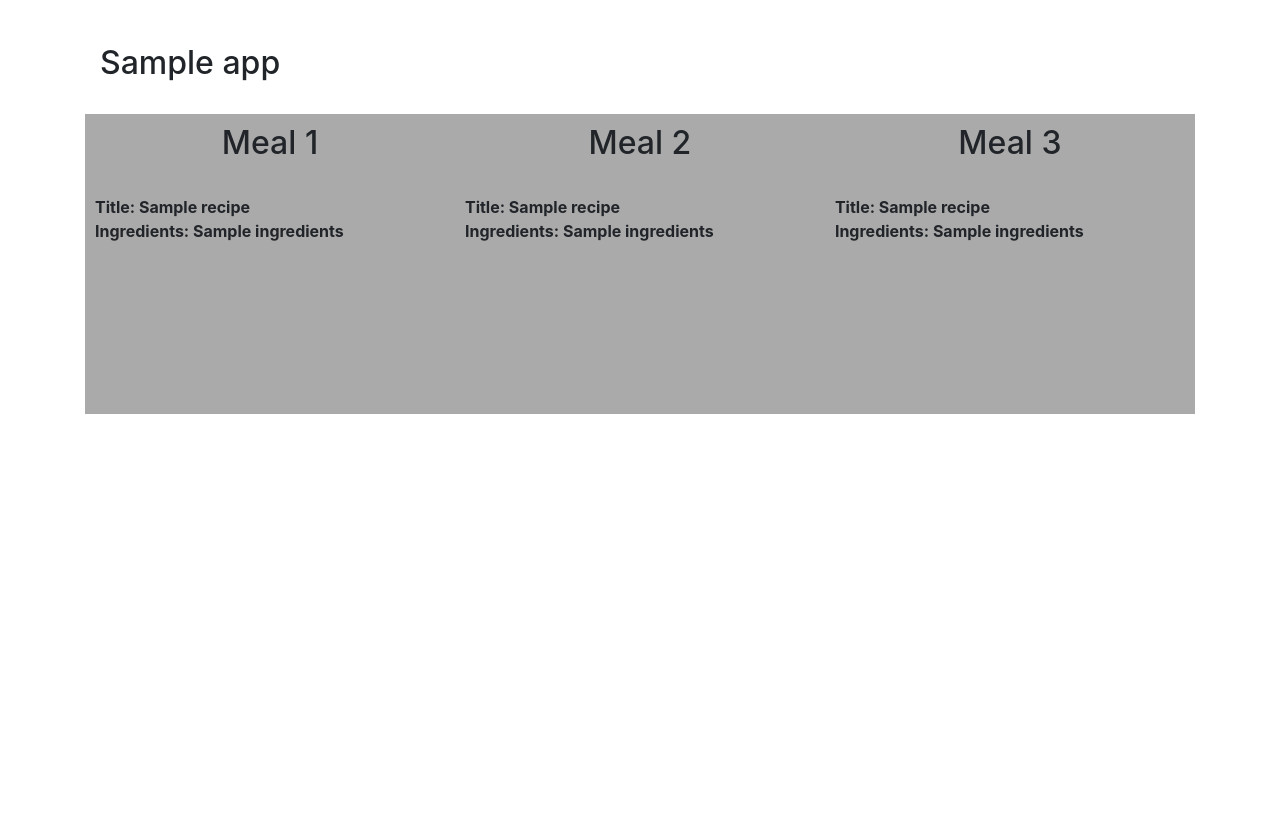
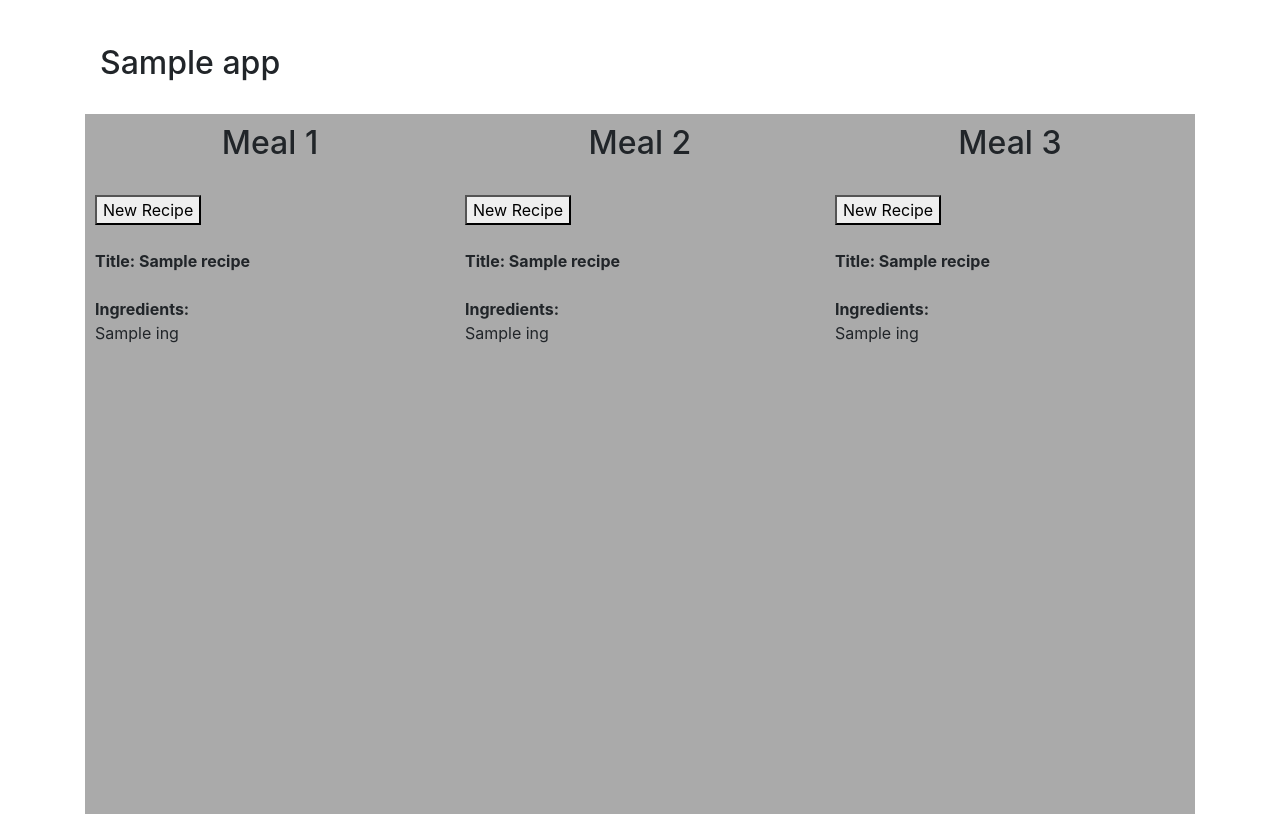
Before and after one commit to cameronfabbri/MealPrep, a Flask app: template templates/index.html in a window 1280 px wide. Shown: the part 56-870 px from the top of the page. Before the commit the page ends 470 px from the top, so only its background shows below. Run offline with Flask 2, Linux system fonts and the light colour scheme; the template is opened without the code that fills it: most values are stand-ins (such as "Sample title", 1, 10 or a date in 2020); some libraries are stand-ins or nearby versions.

Commit message:
new recipe button working

```diff
--- a/app.py
+++ b/app.py
@@ -4,12 +4,12 @@ app = Flask(__name__)
 
 from sqlalchemy import create_engine
 from sqlalchemy.orm import sessionmaker
-from db_setup import Base, Recipe
+from db_setup import Base, Recipe, Week
 
+import numpy as np
+import datetime
 import random
 import ast
-import numpy as np
-
 
 app_data = {
     "name":         "Meal Prep Web App",
@@ -27,23 +27,73 @@ DBSession = sessionmaker(bind=engine)
 session = DBSession()
 
 
-@app.route('/')
+@app.route('/', methods=['GET','POST'])
 def index():
-    num = session.query(Recipe).count()
-    rand_ids = [random.randint(1, num) for i in range(3)]
-    recipes = []
-    for r_id in rand_ids:
-        recipe = session.query(Recipe).get(r_id)
 
-        v_ingredients = ast.literal_eval(recipe.ingredients)
+    if request.method == 'POST':
+        print('Generating new recipe for meal',request.form['meal'])
 
-        ingredients = []
-        for ingredient in v_ingredients:
-            ingredients.append(ingredient['text'])
+        # Get old recipe from Week table
+        old_rid = int(request.form['meal'])
+        old_recipe = session.query(Week).get(old_rid)
+
+        # Get new random recipe
+        num = session.query(Recipe).count()
+        new_rid = random.randint(1, num)
+
+        new_recipe = session.query(Recipe).get(new_rid)
+
+        # Update Week with new recipe
+        old_recipe.title = new_recipe.title
+        old_recipe.rid = new_recipe.rid
+        old_recipe.ingredients = new_recipe.ingredients
+        old_recipe.instructions = new_recipe.instructions
+
+        return redirect(url_for('index'))
+
+    else:
+        d = datetime.datetime.now()
+
+        # Get all recipes in current week table
+        week_recipes_ = session.query(Week).all()
+
+        week_recipes = []
+
+        # No recipes in current week, so add three random ones
+        if week_recipes_ == []:
+
+            num = session.query(Recipe).count()
+            rand_ids = [random.randint(1, num) for i in range(3)]
+
+            for r_id in rand_ids:
+
+                recipe_ = session.query(Recipe).get(r_id)
+
+                recipe = {}
+                recipe['title'] = recipe_.title
+                recipe['ingredients'] = ast.literal_eval(recipe_.ingredients)
+                recipe['instructions'] = ast.literal_eval(recipe_.instructions)
+
+                week_recipes.append(recipe)
+
+                # Add to weekly recipe table
+                w_r = Week(
+                    title=recipe_.title,
+                    ingredients=recipe_.ingredients,
+                    instructions=recipe_.instructions,
+                    start_date=d)
+                session.add(w_r)
+                session.commit()
+        else:
+            for recipe_ in week_recipes_:
+                recipe = {}
+                recipe['title'] = recipe_.title
+                recipe['ingredients'] = ast.literal_eval(recipe_.ingredients)
+                recipe['instructions'] = ast.literal_eval(recipe_.instructions)
+                week_recipes.append(recipe)
 
 
-
-    return render_template('index.html', app_data=app_data, recipes=recipes)
+    return render_template('index.html', app_data=app_data, recipes=week_recipes)
 
 
 @app.route('/add', methods=['GET','POST'])
@@ -54,7 +104,7 @@ def add():
         rf = request.form
 
         new_recipe = Recipe(
-            title=rf['title'],
+            title=['title'],
             ingredients=rf['ingredients'],
             instructions=rf['instructions'])
 
--- a/templates/index.html
+++ b/templates/index.html
@@ -14,7 +14,7 @@
         float: left;
         width: 33.33%;
         padding: 10px;
-        height: 300px;
+        height: 700px;
     }
 
     .row:after{
@@ -31,23 +31,41 @@
     <div class="row">
         <div class="column" style="background-color:#aaa;">
             <h2> <center> Meal 1 </center> </h2><br>
+            <form id="r_form" action="#" method="post">
+                <input type="hidden" name="meal"  value="1"/>
+                <button type="submit">New Recipe</button>
+            </form><br>
             <p>
-                <b> Title: {{ recipes[0].title }} </b><br>
-                <b> Ingredients: {{ recipes[0].ingredients }} </b><br><br>
+                <b> Title: {{ recipes[0]['title'] }} </b><br><br>
+                <b> Ingredients: {% for ing in recipes[0]['ingredients'] %} </b><br>
+                {{ ing }}
+                {% endfor %}
             </p>
         </div>
         <div class="column" style="background-color:#aaa;">
             <h2> <center> Meal 2 </center> </h2><br>
+            <form id="r_form" action="#" method="post">
+                <input type="hidden" name="meal"  value="2"/>
+                <button type="submit">New Recipe</button>
+            </form><br>
             <p>
-                <b> Title: {{ recipes[1].title }} </b><br>
-                <b> Ingredients: {{ recipes[1].ingredients }} </b><br><br>
+                <b> Title: {{ recipes[1]['title'] }} </b><br><br>
+                <b> Ingredients: {% for ing in recipes[1]['ingredients'] %} </b><br>
+                {{ ing }}
+                {% endfor %}
             </p>
         </div>
         <div class="column" style="background-color:#aaa;">
             <h2> <center> Meal 3 </center> </h2><br>
+            <form id="r_form" action="#" method="post">
+                <input type="hidden" name="meal"  value="3"/>
+                <button type="submit">New Recipe</button>
+            </form><br>
             <p>
-                <b> Title: {{ recipes[2].title }} </b><br>
-                <b> Ingredients: {{ recipes[2].ingredients }} </b><br><br>
+                <b> Title: {{ recipes[2]['title'] }} </b><br><br>
+                <b> Ingredients: {% for ing in recipes[2]['ingredients'] %} </b><br>
+                {{ ing }}
+                {% endfor %}
             </p>
         </div>
     </div>
--- a/templates/layout.html
+++ b/templates/layout.html
@@ -6,7 +6,6 @@
     <meta name="description" content="{{ app_data['description'] }}">
     <meta name="keywords" content="{{ app_data['keywords'] }}">
     <meta name="author" content="{{ app_data['author'] }}">
-    <link rel="icon" href="../../../../favicon.ico">
 
     <title>{{ app_data['html_title'] }}</title>
 
```
Also changed, not shown: db_setup.py (+17 -0 lines), populate_db.py (+13 -3 lines).
